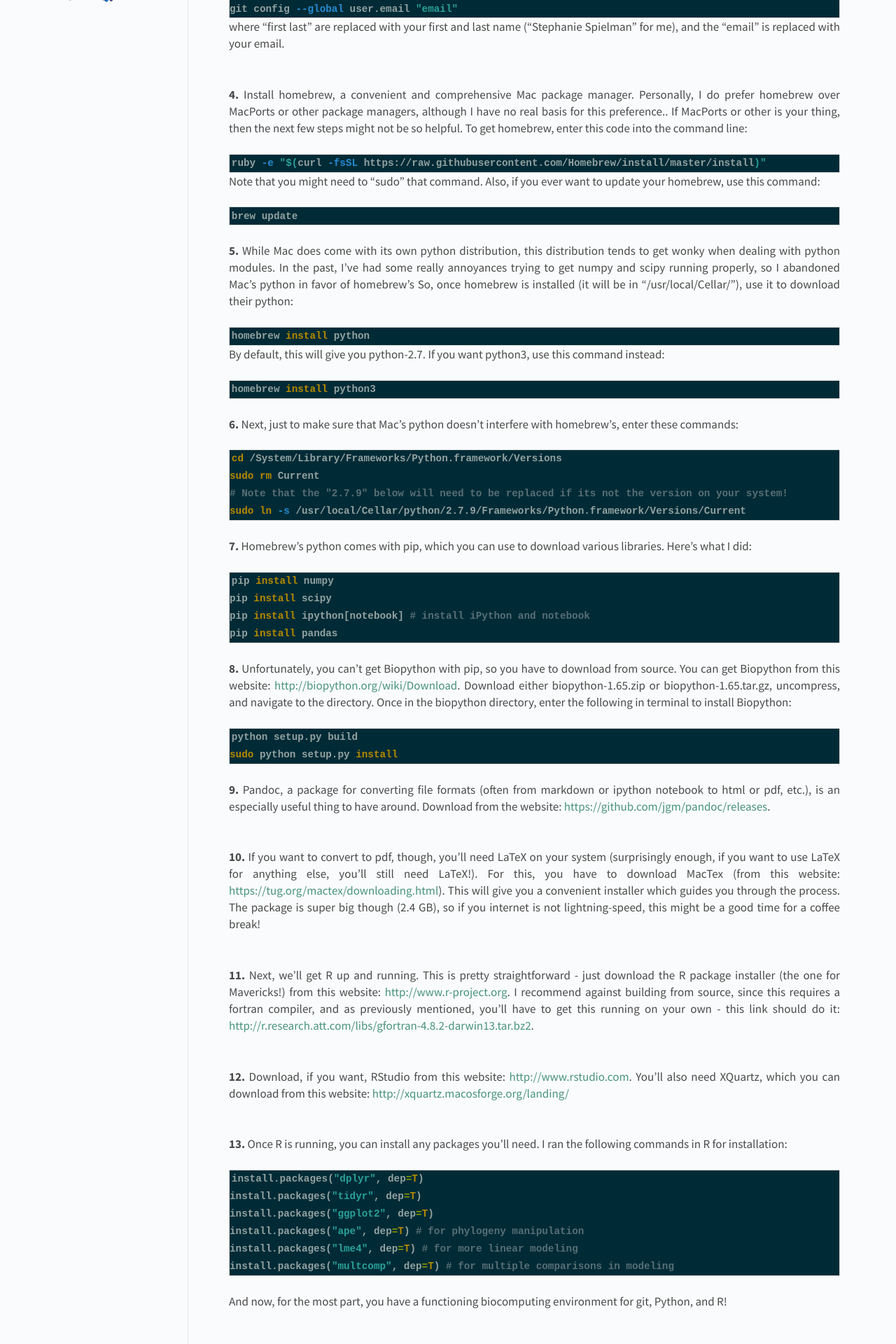
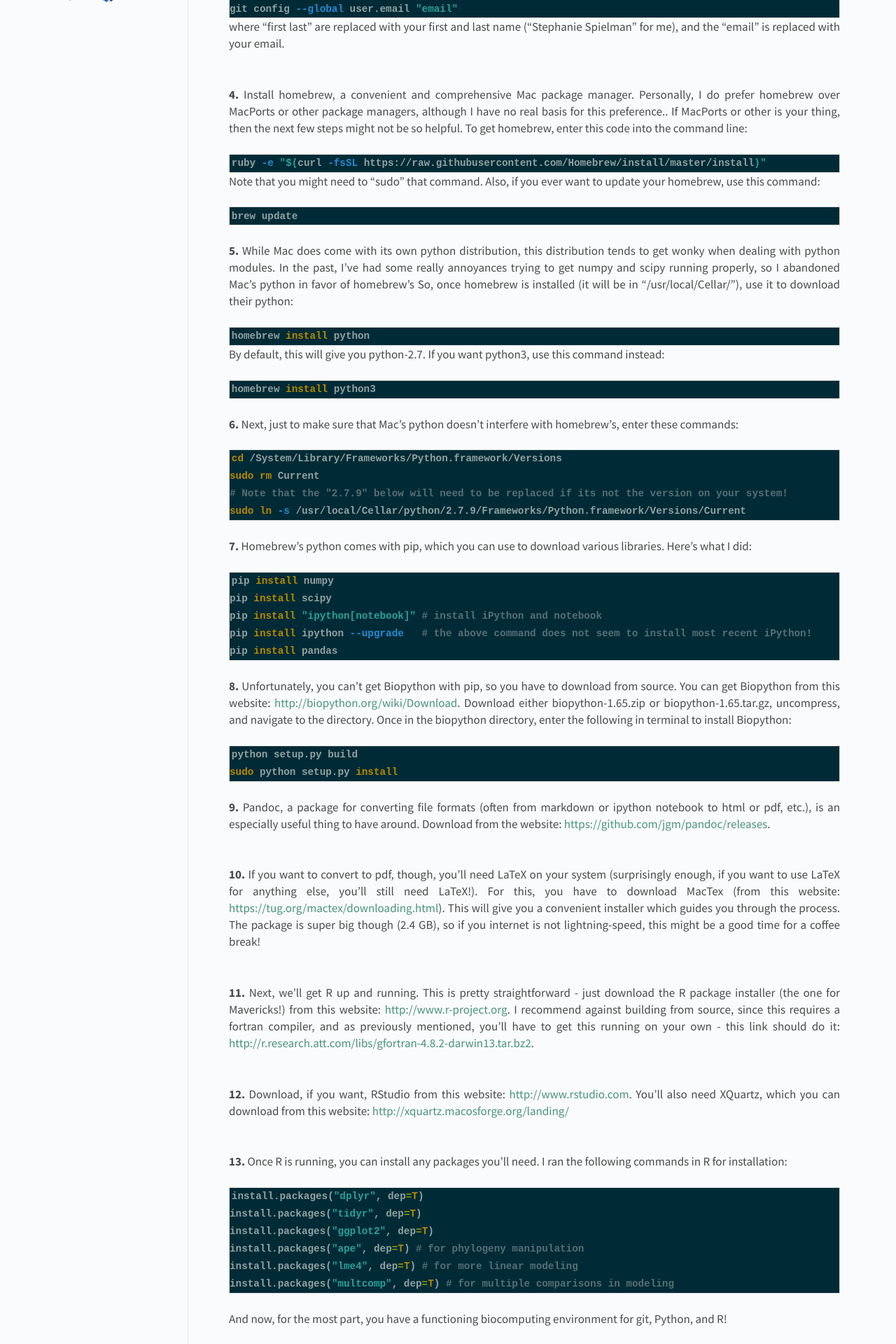
Before and after one commit to sjspielman/sjspielman.github.io, a Jekyll site: the page built from _posts/2015-4-3-setup-mac.md, in a window 1280 px wide. Shown: the part 762-2682 px from the top of the page at 70% size. Built offline with Jekyll 4.4.1, drawn with Linux system fonts in a browser that asks for light colours; Markdown is read by kramdown in place of the engine named in the settings.

Commit message:
ipython clarification

```diff
--- a/_posts/2015-4-3-setup-mac.md
+++ b/_posts/2015-4-3-setup-mac.md
@@ -74,7 +74,8 @@
 {% highlight bash %}
 pip install numpy
 pip install scipy
-pip install ipython[notebook] # install iPython and notebook
+pip install "ipython[notebook]" # install iPython and notebook
+pip install ipython --upgrade   # the above command does not seem to install most recent iPython!
 pip install pandas
 {% endhighlight %}
 
```
Also changed, not shown: 1 other file.
